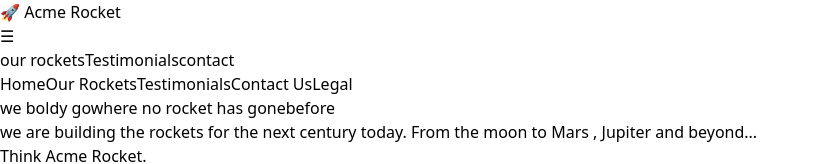
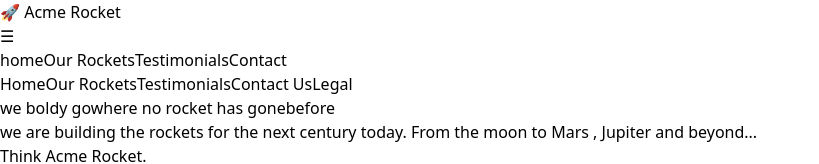
Before and after one commit to zouigmohamed/acmercket, a React (Vite) app: page / in a window 1280 px wide. Shown: the top 164 px of the page, without its empty margins (0-819 px from the left). Built offline with nearby package versions, Linux system fonts and the light colour scheme.

Commit message:
paddin and marging updates

```diff
--- a/src/components/Header.jsx
+++ b/src/components/Header.jsx
@@ -4,30 +4,34 @@ const Header = () => {
   return (
     <>
       <header className="bg-teal-700 text-white sticky top-0 z-10 ">
-        <section className="max-w-full mx-auto p-4 flex justify-between items-center px-20 sm:px-9">
-          <h1 className="text-3xl font-medium">
+        <section className="max-w-full mx-auto py-4 flex justify-between items-center px-5 sm:px-4 md:px-8">
+          <h1 className="text-2xl sm:text-3xl font-medium">
             <a href="#hero"> 🚀 Acme Rocket</a>
           </h1>
           <div>
             <button
               id="#mobile-open-button"
               onClick={() => setOpen(!open)}
-              className="text-3xl sm:hidden focus:outline-none hover:bg-teal-600 rounded-full w-10 h-10 flex place-content-center "
+              className="text-3xl sm sm:hidden focus:outline-none hover:bg-teal-600 rounded-full w-10 h-10 flex place-content-center "
             >
               {!open ? <>&#9776;</> : <>&times;</>}
             </button>
             <nav
-              className="hidden sm:block space-x-8 text-xl"
-              aria-label="main"
+              className="hidden sm:block  space-x-3 md:space-x-10  sm:space-x-2  md:bg-red-500 capitalize text-xl"
+                          aria-label="main"
+
             >
+              <a href="#hero" className="hover:opacity-90">
+                home
+              </a>
               <a href="#rockets" className="hover:opacity-90">
-                our rockets
+                Our Rockets
               </a>
               <a href="#testimonials" className="hover:opacity-90">
                 Testimonials
               </a>
-              <a href="#contact" className="hover:opacity-90">
-                contact
+              <a href="#contact" className="hover:opacity-90 ">
+                Contact
               </a>
             </nav>
           </div>
```
Also changed, not shown: src/index.css (line endings or trailing spaces).
